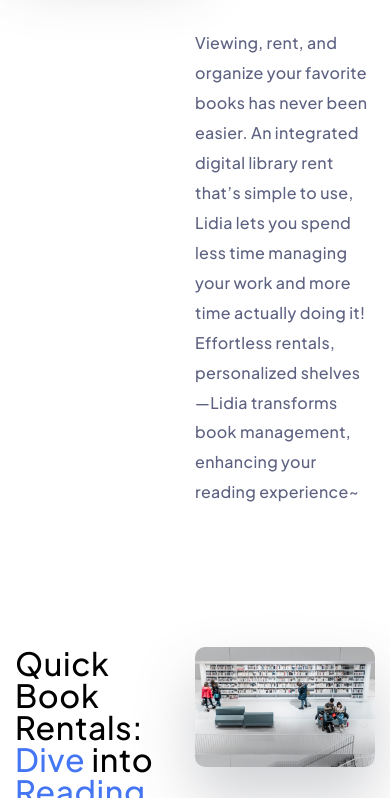
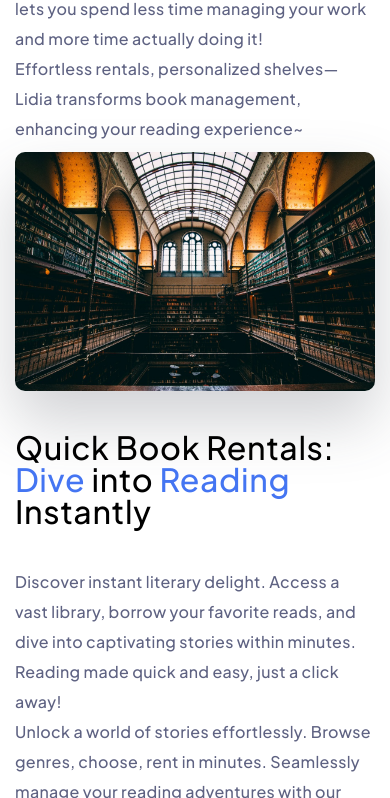
Before and after one commit to Nomex2008/Site-Lidia, a plain HTML site: page index.html in a window 390 px wide. Shown: the part 2273-3071 px from the top of the page. Drawn offline with Linux system fonts and the light colour scheme.

Commit message:
Commit 7 (services2)
Add media tegs for section services.

```diff
--- a/css/mainCSS.css
+++ b/css/mainCSS.css
@@ -461,13 +461,29 @@ body {
 }
 .services__items {
 }
+
 .services__item {
 	display: flex;
-	flex-wrap: wrap;
 	align-items: flex-start;
 }
 .services__item:not(:last-child) {
 	margin-bottom: 140px;
+}
+@media (max-width:1200px) {
+	.services__item:not(:last-child) {
+		margin-bottom: 100px;
+	}
+	.services__header-block {
+		margin-bottom: 70px;
+	}
+}
+@media (max-width:991.98px) {
+	.services__item:not(:last-child) {
+		margin-bottom: 70px;
+	}
+	.services__header-block {
+		margin-bottom: 60px;
+	}
 }
 .services__item:nth-child(odd){
 	flex-direction: row-reverse;
@@ -478,6 +494,7 @@ body {
 .services__body {
 	max-width: 420px;
 }
+
 .services__content {
 	flex: 0 1 50%;
 }
@@ -505,7 +522,37 @@ body {
 	border-radius: 10px;
 	box-shadow: 0 30px 60px 0 rgba(71, 74, 87, 0.25);
 }
-
+@media (max-width:767.99px) {
+	.services__body {
+		max-width: 100%;
+	}
+	.services__item:nth-child(odd){
+		flex-direction: column;
+	}
+	.services__item:nth-child(odd) .services__body {
+		margin-left: auto;
+	}
+	.services__image {
+		width: 100%;
+		margin-top: 8px;
+	}
+	.services__header-block {
+		margin-bottom: 50px;
+	}
+}
+@media (max-width:767.98px) {
+	.services__item:not(:last-child) {
+		margin-bottom: 40px;
+	}
+	.services__item {
+		flex-direction: column;
+	}
+}
+@media (max-width:471.98px){
+	.services__header-block {
+		margin-bottom: 30px;
+	}
+}
 /*footer*/
 .footer {
     position: relative;
```
